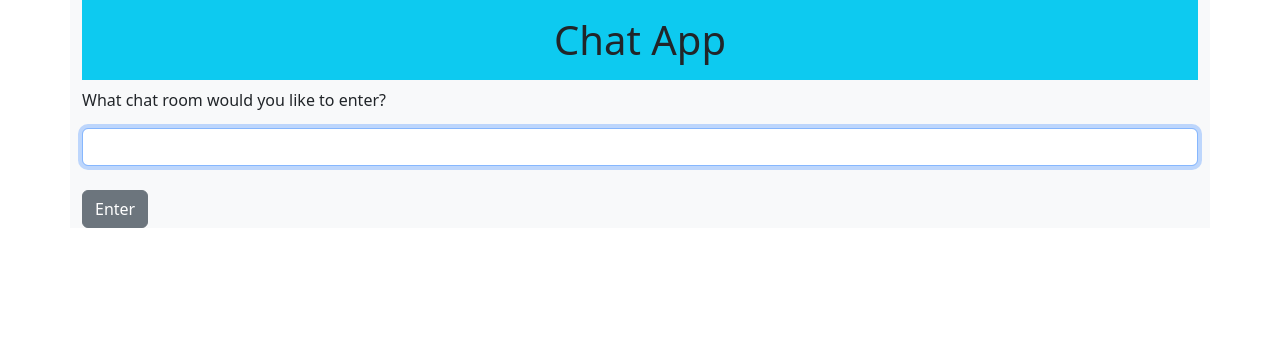
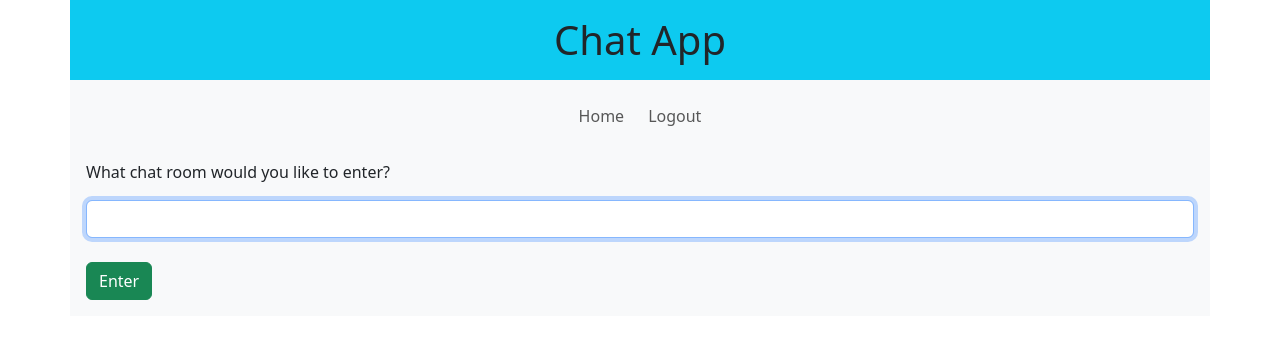
Before and after one commit to Sabbir1039/Real-time-chat-app-DJango, a Django app: page /chat/ in a window 1280 px wide. Shown: the top 339 px of the page. Run offline with Django 5.2, Linux system fonts and the light colour scheme; the visitor is signed in with stand-in values (Sample User, id 1); some libraries are stand-ins or nearby versions.

Commit message:
simple navbar added

```diff
--- a/chatapp/templates/chatapp/index.html
+++ b/chatapp/templates/chatapp/index.html
@@ -10,14 +10,32 @@
 
 </head>
 <body>
-    <div class="container bg-light">
+    <div class="container bg-light p-0">
         <h1 class="text-center p-3 bg-info">Chat App</h1>
-        <p>What chat room would you like to enter?</p>
 
-        <div class="form-group">
-            <input class="form-control" id="room-name-input" type="text" size="100"><br>
-            <input class="btn btn-secondary" id="room-name-submit" type="button" value="Enter">
+        <nav class="navbar navbar-expand navbar-light bg-light">
+            <div class="collapse navbar-collapse justify-content-center" id="navbarNav">
+                <ul class="navbar-nav">
+                <li class="nav-item mx-1">
+                    <a class="nav-link btn btn-sm btn-info" href="{% url 'index' %}">Home</a>
+                </li>
+                <li class="nav-item mx-1">
+                    <a class="nav-link btn btn-sm btn-info" href="{% url 'logout' %}">Logout</a>
+                </li>
+                </ul>
+            </div>
+        </nav>
+
+        <div class="mx-3 py-3">
+            <p>What chat room would you like to enter?</p>
+
+            <div class="form-group">
+                <input class="form-control" id="room-name-input" type="text" size="100"><br>
+                <input class="btn btn-success" id="room-name-submit" type="button" value="Enter">
+            </div>
         </div>
+
+
     </div>
 
     <script>
```
Also changed, not shown: chatapp/templates/chatapp/room.html (+14 -0 lines).
